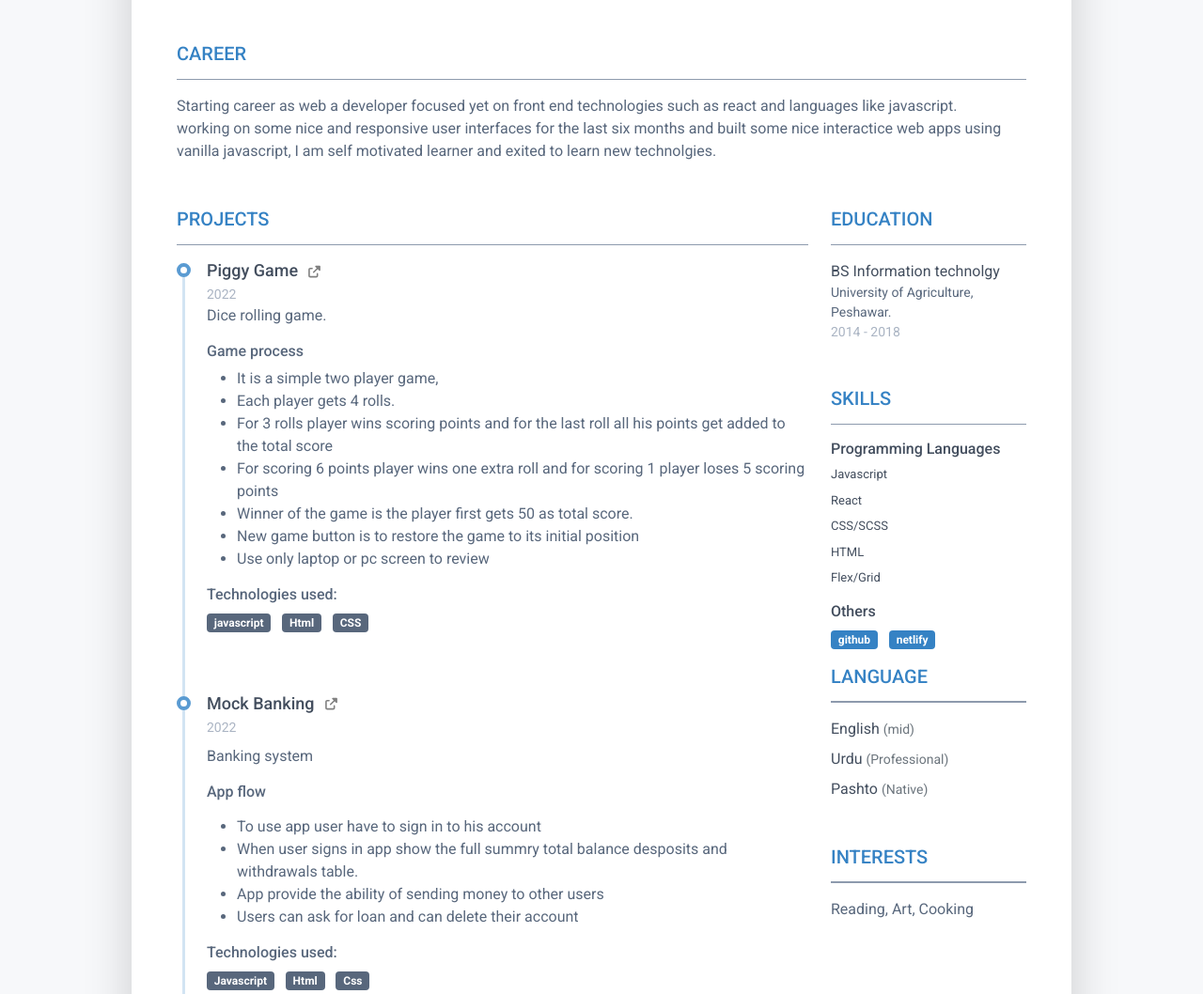
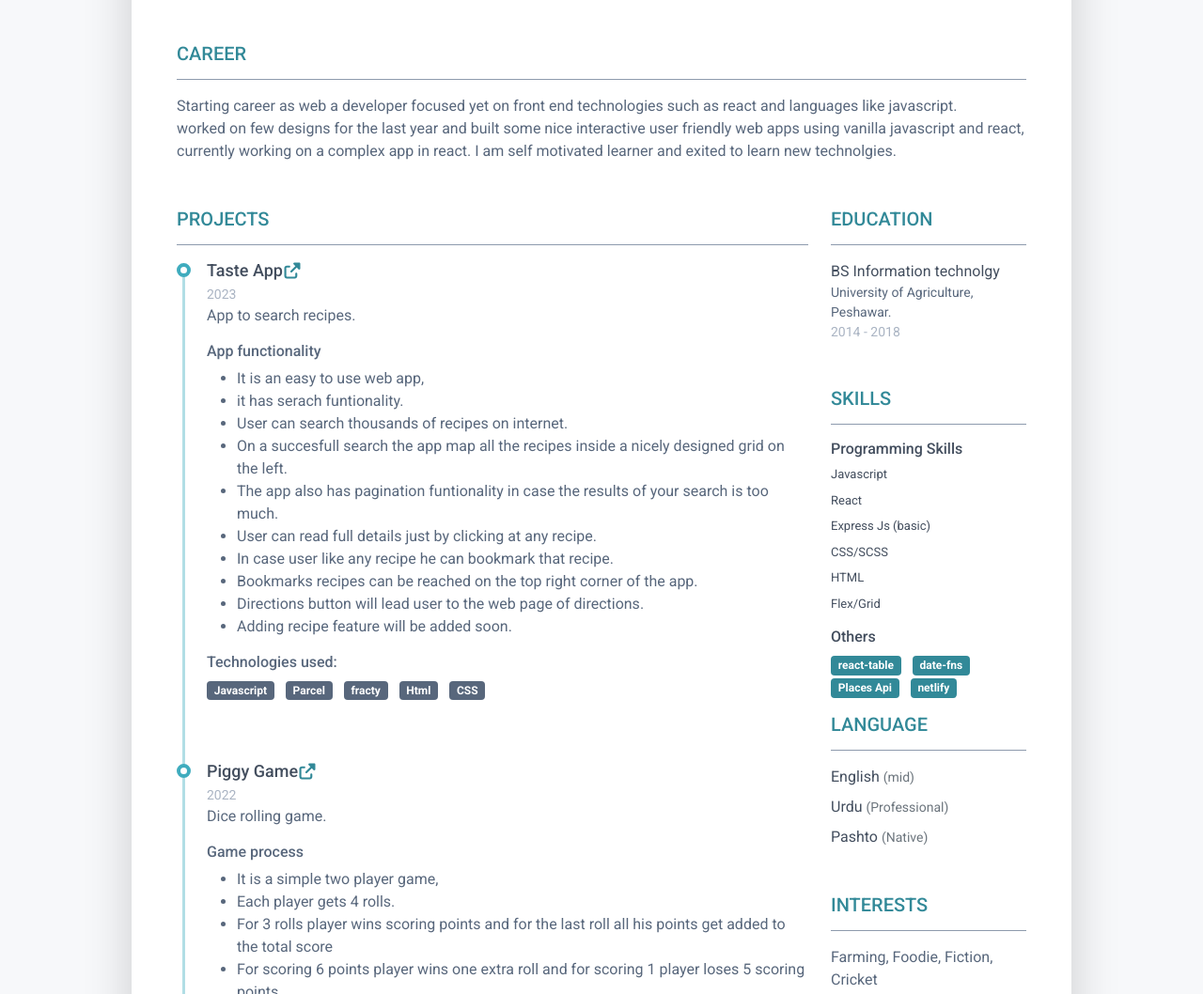
Before and after one commit to farooqwd/farooqwd, a plain HTML site: page index.html in a window 1280 px wide. Shown: the part 253-1311 px from the top of the page at 94% size. Drawn offline with Linux system fonts and the light colour scheme.

Commit message:
update 2023 jan

```diff
--- a/index.html
+++ b/index.html
@@ -14,7 +14,7 @@
 	<!-- FontAwesome JS-->
 	<script defer src="assets/fontawesome/js/all.min.js"></script>
 	<!-- Theme CSS -->
-	<link id="theme-style" rel="stylesheet" href="assets/css/pillar-2.css">
+	<link id="theme-style" rel="stylesheet" href="assets/css/pillar-4.css">
 </head>
 <body>
 	<article class="resume-wrapper text-center position-relative">
@@ -50,7 +50,7 @@
 					<div class="resume-section-content">
 						<p class="mb-0">
 							Starting career as web a developer focused yet on front end technologies such as react and languages like javascript. <br/>
-							working on some nice and responsive user interfaces for the last six months and built some nice interactice web apps using vanilla javascript, I am self motivated learner and exited to learn new technolgies.
+							worked on few designs for the last year and built some nice interactive  user friendly web apps using vanilla javascript and react, currently working on a complex app in react. I am self motivated learner and exited to learn new technolgies.
 						</p>
 					</div>
 				</section>
@@ -61,6 +61,44 @@
 							<h2 class="resume-section-title text-uppercase font-weight-bold pb-3 mb-3">PROJECTS</h2>
 							<div class="resume-section-content">
 								<div class="resume-timeline position-relative">
+									<article class="resume-timeline-item position-relative pb-5">
+										<div class="resume-timeline-item-header mb-2">
+											<div class="d-flex flex-column flex-md-row">
+												<h3 class="resume-position-title font-weight-bold mb-1">Taste App</h3>
+												<a href="https://taste.netlify.app/" target="_blank" class="project-links"><i class="fas fa-external-link-alt fa-fw me-1" data-fa-transform="grow-1"></i></a>
+												<!-- <div class="resume-company-name ms-auto"></div> -->
+											</div>
+											<!--//row-->
+											<div class="resume-position-time">2023</div>
+										<div class="resume-timeline-item-desc">
+											<p> App to search recipes.
+												</p>
+											<h4 class="resume-timeline-item-desc-heading font-weight-bold">App functionality</h4>
+											<!-- <p>My main role at the company is to build software solutions that might make the sales and marketing process easier for the business. There are 7 different apps (web and tablet) I've developed and involved in. A few of the highlights are mentioned below:</p>
+											 -->
+											<ul>
+												<li>It is an easy to use web app,</li>
+												<li>it has serach funtionality.</li>
+												<li>User can search thousands of recipes on internet.</a></li>
+												<li>On a succesfull search the app map all the recipes inside a nicely designed grid on the left.</li>
+												<li>The app also has pagination funtionality in case the results of your search is too much.</li>
+												<li>User can read full details just by clicking at any recipe.</li>
+												<li>In case user like any recipe he can bookmark that recipe.</li>
+												<li>Bookmarks recipes can be reached on the top right corner of the app.</li>
+												<li>Directions button will lead user to the web page of directions.</li>
+												<li>Adding recipe feature will be added soon.</li>
+											</ul>
+											<h4 class="resume-timeline-item-desc-heading font-weight-bold">Technologies used:</h4>
+											<ul class="list-inline">
+												<li class="list-inline-item"><span class="badge bg-secondary badge-pill">Javascript</span></li>
+												<li class="list-inline-item"><span class="badge bg-secondary badge-pill">Parcel</span></li>
+												<li class="list-inline-item"><span class="badge bg-secondary badge-pill">fracty</span></li>
+												<li class="list-inline-item"><span class="badge bg-secondary badge-pill">Html</span></li>
+												<li class="list-inline-item"><span class="badge bg-secondary badge-pill">CSS</span></li>
+											</ul>
+										</div><!--//resume-timeline-item-desc-->
+									</article><!--//resume-timeline-item-->
+									<!--  -->
 									<article class="resume-timeline-item position-relative pb-5">
 										<div class="resume-timeline-item-header mb-2">
 											<div class="d-flex flex-column flex-md-row">
@@ -216,13 +254,16 @@
 
 									<!--//resume-skill-item-->
 									<div class="resume-skill-item">
-											<h4 class="resume-skills-cat font-weight-bold">Programming Languages</h4>
+											<h4 class="resume-skills-cat font-weight-bold">Programming Skills</h4>
 										<ul class="list-unstyled">
 											<li class="mb-2">
 												<div class="resume-skill-name">Javascript</div>
 											</li>
 											<li class="mb-2">
 													<div class="resume-skill-name">React</div>
+											</li>
+											<li class="mb-2">
+													<div class="resume-skill-name">Express Js (basic)</div>
 											</li>
 											<li class="mb-2">
 												<div class="resume-skill-name">CSS/SCSS</div>
@@ -239,7 +280,9 @@
 									<div class="resume-skill-item">
 											<h4 class="resume-skills-cat font-weight-bold">Others</h4>
 											<ul class="list-inline">
-												<li class="list-inline-item"><span class="badge bg-primary badge-dark">github</span></li>
+												<li class="list-inline-item"><span class="badge bg-primary badge-dark">react-table</span></li>
+												<li class="list-inline-item"><span class="badge bg-primary badge-dark">date-fns</span></li>
+												<li class="list-inline-item"><span class="badge bg-primary badge-dark">Places Api</span></li>
 												<li class="list-inline-item"><span class="badge bg-primary badge-dark">netlify</span></li>
 											</ul>
 									</div><!--//resume-skill-item-->
@@ -308,7 +351,7 @@
 							<h2 class="resume-section-title text-uppercase font-weight-bold pb-3 mb-3">Interests</h2>
 							<div class="resume-section-content">
 								<ul class="list-unstyled">
-									<li class="mb-1">Reading, Art, Cooking</li>
+									<li class="mb-1">Farming, Foodie, Fiction, Cricket</li>
 								</ul>
 							</div>
 						</section>
```
Also changed, not shown: assets/css/pillar-2.css.
